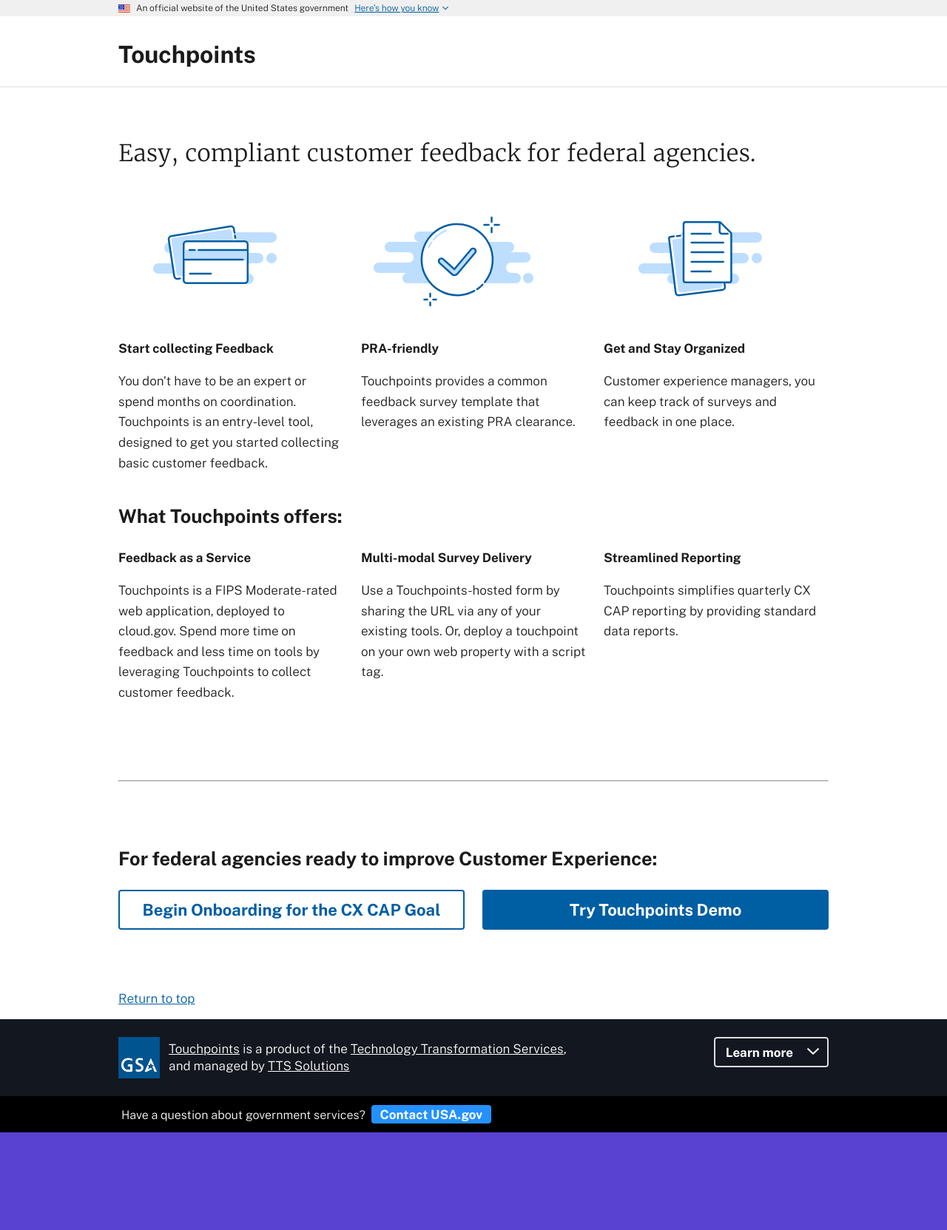
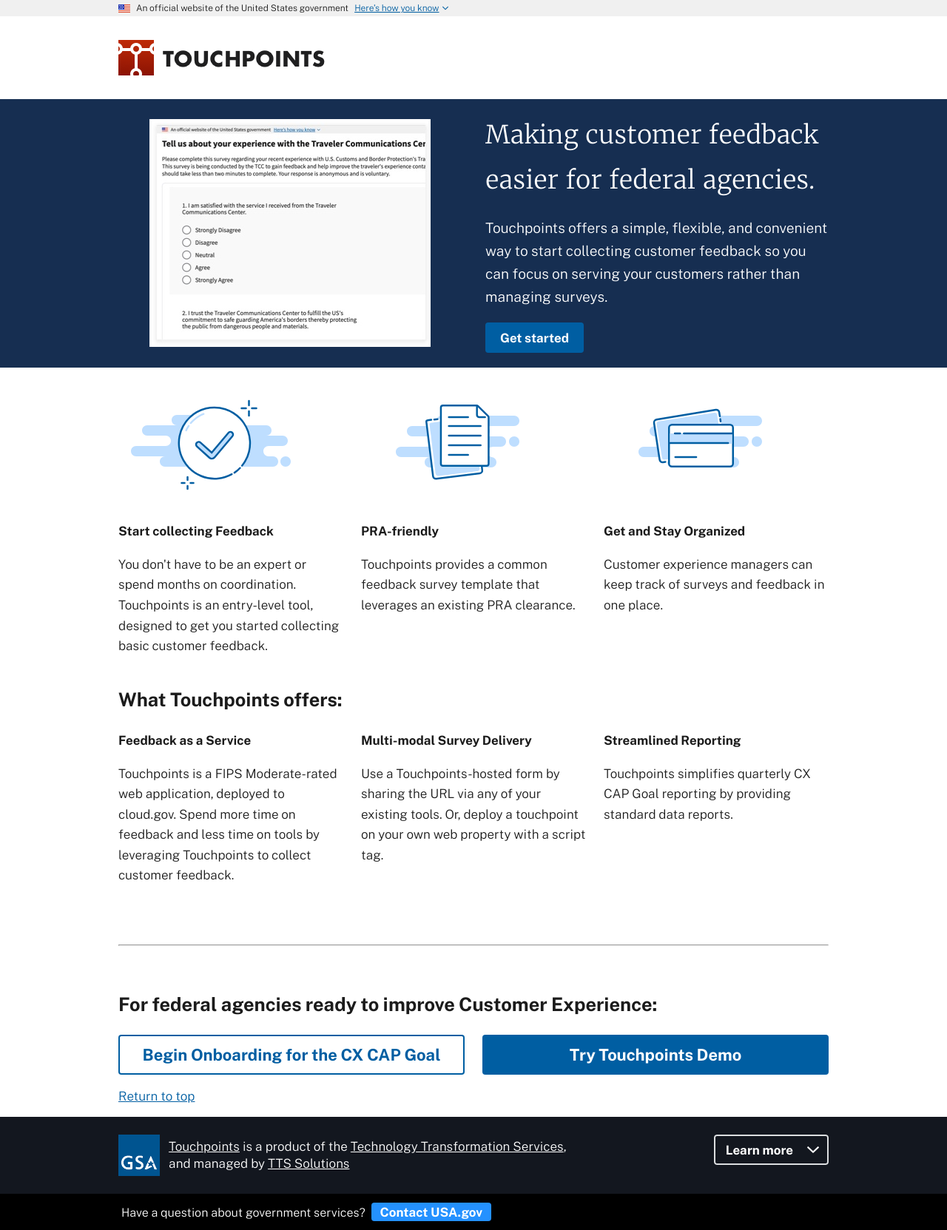
Before and after one commit to GSA-TTS/touchpoints-site, a Jekyll site: the page built from index.md, in a window 1280 px wide. Shown: the whole page at 74% size. Built offline with Jekyll 4.4.1, drawn with Linux system fonts in a browser that asks for light colours; before the commit the page ends 1531 px from its top, so only the background shows below that.

Commit message:
Add logo and banner

```diff
--- a/_includes/component-anchor.html
+++ b/_includes/component-anchor.html
@@ -7,7 +7,7 @@
           <div class="grid-col-12 tablet:grid-col-8">
 
             <div class="org-copy">
-              <img class="org-img" src="{{ org.agency_logo | relative_url }}" alt="">
+              <img class="org-img" src="{{ org.agency_logo | relative_url }}" alt="GSA Logo">
               <p><a href="#" title="{{ org.site_name }}">{{ org.site_name }}</a> is a product of the <a href="{{ org.org_primary_url }}" title="{{ org.org_primary }}">{{ org.org_primary }}</a>{% if org.org_primary %}, and managed by <a href="{{ org.org_secondary_url }}" title="{{ org.org_secondary }}">{{ org.org_secondary }}</a>{% endif %}</p>
             </div>
 
--- a/_includes/head.html
+++ b/_includes/head.html
@@ -13,6 +13,7 @@
   <meta name="description" content="{{ page.excerpt | default: site.description | strip_html | normalize_whitespace | truncate: 160 | escape }}">
   <title>{% if page.title %}{{ page.title | escape }}{% else %}{{ site.title | escape }}{% endif %}</title>
   <link rel="stylesheet" href="{{ "/assets/uswds/css/styles.css" | relative_url }}">
+  <link rel="stylesheet" href="{{ "/assets/uswds/css/customizations.css" | relative_url }}">
   <link rel="canonical" href="{{ page.url | replace:'index.html','' | absolute_url }}">
   <link rel="preload" href="{{ "/assets/uswds/js/uswds.min.js" | relative_url }}" as="script">
 
--- a/_includes/header.html
+++ b/_includes/header.html
@@ -2,7 +2,11 @@
 <header class="usa-header usa-header--extended" role="banner">
   <div class="usa-navbar">
     <div class="usa-logo" id="extended-logo">
-      <em class="usa-logo__text"><a href="{{ site.baseurl }}/" title="Home" aria-label="Home">{{ site.title }}</a></em>
+      <em class="usa-logo__text">
+        <a href="{{ site.baseurl }}/" title="Home" aria-label="Home">
+          <img src="{{ site.baseurl }}/assets/img/touchpoints-logo.png" alt="Touchpoints">
+        </a>
+      </em>
     </div>
   </div>
 </header>
--- a/_layouts/home.html
+++ b/_layouts/home.html
@@ -2,15 +2,4 @@
 layout: default
 ---
 
-<main class="usa-layout-docs usa-section" id="main-content">
-  <div class="grid-container">
-    <div class="grid-row grid-gap">
-      <div class="usa-layout-docs__main desktop:grid-col-12 usa-prose">
-        {% if page.deck %}
-        <p class="usa-intro">{{ page.deck }}</p>
-        {% endif %}
-        {{ content }}
-      </div>
-    </div>
-  </div>
-</main>
+{{ content }}
--- /dev/null
+++ b/assets/uswds/css/customizations.css
@@ -0,0 +1,6 @@
+.usa-navbar {
+  height: inherit;
+}
+.usa-logo__text {
+  margin: 10px 0;
+}
--- a/index.md
+++ b/index.md
@@ -1,104 +1,136 @@
 ---
 layout: home
 title: Touchpoints
-deck: "Easy, compliant customer feedback for federal agencies."
 ---
 
-<div class="grid-row grid-gap-lg">
-  <div class="tablet:grid-col">
-    <img class="org-img" src="{{ site.baseurl }}/assets/img/focus.svg" alt="Get Started">
-    <br>
-    <strong>
-      Start collecting Feedback
-    </strong>
-    <p>
-      You don't have to be an expert or spend months on coordination.
-      Touchpoints is an entry-level tool,
-      designed to get you started collecting basic customer feedback.
-    </p>
-  </div>
-  <div class="tablet:grid-col">
-    <img class="org-img" src="{{ site.baseurl }}/assets/img/done.svg" alt="Easy PRA">
-    <br>
-    <strong>
-      PRA-friendly
-    </strong>
-    <p>
-      Touchpoints provides a common feedback survey template
-      that leverages an existing PRA clearance.
-    </p>
-  </div>
-  <div class="tablet:grid-col">
-    <img class="org-img" src="{{ site.baseurl }}/assets/img/no-documents.svg" alt="Stay Organized">
-    <br>
-    <strong>
-      Get and Stay Organized
-    </strong>
-    <p>
-      Customer experience managers,
-      you can keep track of surveys and feedback in one place.
-    </p>
-  </div>
-</div>
-<div class="grid-row grid-gap-lg">
-  <div class="tablet:grid-col">
-    <h2>
-      What Touchpoints offers:
-    </h2>
-  </div>
-</div>
-<div class="grid-row grid-gap-lg">
-  <div class="tablet:grid-col">
-    <strong>
-      Feedback as a Service
-    </strong>
-    <p>
-      Touchpoints is a FIPS Moderate-rated web application, deployed to cloud.gov.
-      Spend more time on feedback and less time on tools
-      by leveraging Touchpoints to collect customer feedback.
-    </p>
-  </div>
-  <div class="tablet:grid-col">
-    <strong>
-      Multi-modal Survey Delivery
-    </strong>
-    <p>
-      Use a Touchpoints-hosted form by sharing the URL via any of your existing tools.
-      Or, deploy a touchpoint on your own web property with a script tag.
-    </p>
-  </div>
-  <div class="tablet:grid-col">
-    <strong>
-      Streamlined Reporting
-    </strong>
-    <p>
-      Touchpoints simplifies quarterly CX CAP reporting
-      by providing standard data reports.
-    </p>
-  </div>
-</div>
-<br>
-<br>
-<hr>
-<br>
-<div class="well">
-  <div class="grid-row grid-gap-lg">
-    <div class="tablet:grid-col">
-      <h2>
-        For federal agencies ready to improve Customer Experience:
-      </h2>
-    </div>
-  </div>
-  <div class="grid-row grid-gap-lg">
-    <div class="grid-col-6">
-      <a href="https://github.com/GSA/touchpoints/wiki/Touchpoints-Onboarding-Questions" class="usa-button usa-button--outline usa-button--big" style="width: 100%;" target="_blank" rel="noopener">
-        Begin Onboarding for the CX CAP Goal
-      </a>
-    </div>
-    <div class="grid-col-6">
-      <a href="https://touchpoints-demo.app.cloud.gov" class="usa-button usa-button--big" style="width: 100%;" target="_blank" rel="noopener">
-        Try Touchpoints Demo
-      </a>
+<div style="background-color: #162E51;">
+  <div class="grid-container usa-prose">
+    <div class="grid-row grid-gap">
+      <div class="tablet:grid-col-6" style="align-items: center; display: flex; justify-content: center;">
+        <img src="{{ site.baseurl }}/assets/img/touchpoints-screenshot.jpg" alt="Touchpoints Screenshot" style="margin: 10px 0;">
+      </div>
+      <div class="tablet:grid-col-6" style="color: white;">
+        <div class="usa-intro" style="font-size: 2em; margin-top: 18px;">
+          Making customer feedback easier for federal agencies.
+        </div>
+        <p style="font-size: 1.125em;">
+          Touchpoints offers a simple,
+          flexible, and convenient way to start collecting customer feedback
+          so you can focus on serving your customers rather than managing surveys.
+        </p>
+        <p style="margin-bottom: 20px;">
+          <a href="https://touchpoints.app.cloud.gov/" class="usa-button" target="_blank" rel="noopener">Get started</a>
+        </p>
+      </div>
     </div>
   </div>
 </div>
+<main class="usa-layout-docs" id="main-content">
+  <div class="grid-container">
+    <div class="grid-row grid-gap">
+      <div class="usa-layout-docs__main desktop:grid-col-12 usa-prose">
+
+        <div class="grid-row grid-gap-lg">
+          <div class="tablet:grid-col">
+            <img class="org-img" src="{{ site.baseurl }}/assets/img/done.svg" alt="Get started">
+            <br>
+            <strong>
+              Start collecting Feedback
+            </strong>
+            <p>
+              You don't have to be an expert or spend months on coordination.
+              Touchpoints is an entry-level tool,
+              designed to get you started collecting basic customer feedback.
+            </p>
+          </div>
+          <div class="tablet:grid-col">
+
+            <img class="org-img" src="{{ site.baseurl }}/assets/img/no-documents.svg" alt="PRA friendly">
+            <br>
+            <strong>
+              PRA-friendly
+            </strong>
+            <p>
+              Touchpoints provides a common feedback survey template
+              that leverages an existing PRA clearance.
+            </p>
+          </div>
+          <div class="tablet:grid-col">
+            <img class="org-img" src="{{ site.baseurl }}/assets/img/focus.svg" alt="Stay organized">
+            <br>
+            <strong>
+              Get and Stay Organized
+            </strong>
+            <p>
+              Customer experience managers
+              can keep track of surveys and feedback in one place.
+            </p>
+          </div>
+        </div>
+        <div class="grid-row grid-gap-lg">
+          <div class="tablet:grid-col">
+            <h2>
+              What Touchpoints offers:
+            </h2>
+          </div>
+        </div>
+        <div class="grid-row grid-gap-lg">
+          <div class="tablet:grid-col">
+            <strong>
+              Feedback as a Service
+            </strong>
+            <p>
+              Touchpoints is a FIPS Moderate-rated web application, deployed to cloud.gov.
+              Spend more time on feedback and less time on tools
+              by leveraging Touchpoints to collect customer feedback.
+            </p>
+          </div>
+          <div class="tablet:grid-col">
+            <strong>
+              Multi-modal Survey Delivery
+            </strong>
+            <p>
+              Use a Touchpoints-hosted form by sharing the URL via any of your existing tools.
+              Or, deploy a touchpoint on your own web property with a script tag.
+            </p>
+          </div>
+          <div class="tablet:grid-col">
+            <strong>
+              Streamlined Reporting
+            </strong>
+            <p>
+              Touchpoints simplifies quarterly CX CAP Goal reporting
+              by providing standard data reports.
+            </p>
+          </div>
+        </div>
+        <br>
+        <br>
+        <hr>
+        <br>
+        <div class="well">
+          <div class="grid-row grid-gap-lg">
+            <div class="tablet:grid-col">
+              <h2>
+                For federal agencies ready to improve Customer Experience:
+              </h2>
+            </div>
+          </div>
+          <div class="grid-row grid-gap-lg">
+            <div class="grid-col-6">
+              <a href="https://github.com/GSA/touchpoints/wiki/Touchpoints-Onboarding-Questions" class="usa-button usa-button--outline usa-button--big" style="width: 100%;" target="_blank" rel="noopener">
+                Begin Onboarding for the CX CAP Goal
+              </a>
+            </div>
+            <div class="grid-col-6">
+              <a href="https://touchpoints-demo.app.cloud.gov" class="usa-button usa-button--big" style="width: 100%;" target="_blank" rel="noopener">
+                Try Touchpoints Demo
+              </a>
+            </div>
+          </div>
+        </div>
+
+      </div>
+    </div>
+  </div>
+</main>
```
Also changed, not shown: assets/img/touchpoints-logo.png (added), assets/img/touchpoints-screenshot.jpg (added).
